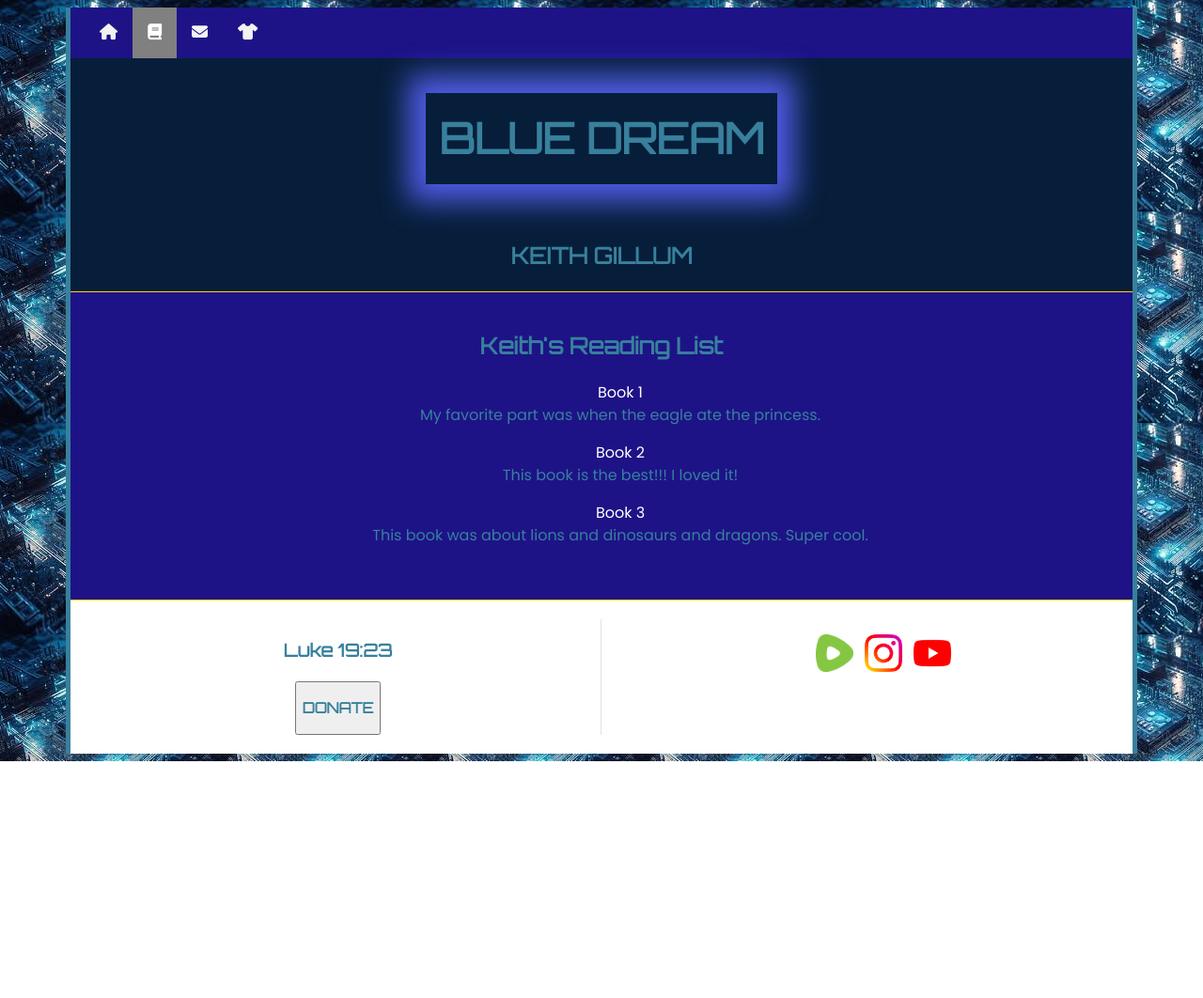
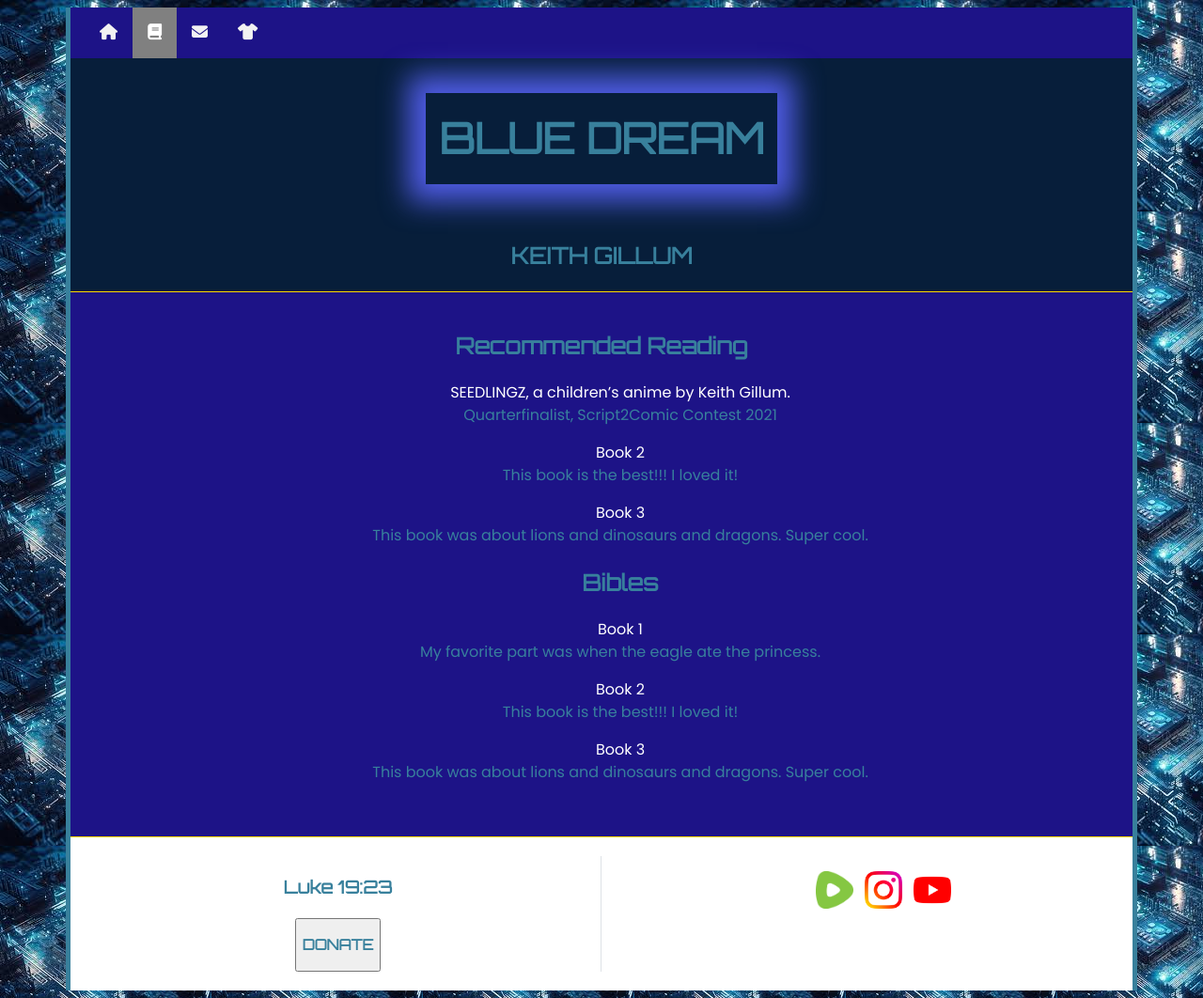
Before and after one commit to DirtyVegas/DirtyVegas.github.io, a plain HTML site: page reading.html in a window 1280 px wide. Shown: the whole page at 94% size. Before the commit the page ends 810 px from the top, so only its background shows below. Drawn offline with Linux system fonts and the light colour scheme.

Commit message:
Updates reading list, adds bible list items

```diff
--- a/reading.html
+++ b/reading.html
@@ -52,10 +52,10 @@
     </div>
 
     <section id="endorsements">
-        <h2>Keith's Reading List</h2>
+        <h2>Recommended Reading</h2>
         <ul class="reading-list">
           <li>
-            <a href="https://www.amazon.com" target="_blank">Book 1</a><p>My favorite part was when the eagle ate the princess.</p>
+            <a href="http://localhost:63342/blue-dream/shop.html" target="_blank">SEEDLINGZ, a children’s anime by Keith Gillum.</a><p>Quarterfinalist, Script2Comic Contest 2021 </p>
           </li>
           <li>
             <a href="https://www.amazon.com" target="_blank">Book 2</a><p>This book is the best!!! I loved it!</p>
@@ -63,6 +63,16 @@
           <li>
             <a href="https://www.amazon.com" target="_blank">Book 3</a><p>This book was about lions and dinosaurs and dragons. Super cool.</p>
           </li>
+            <h2>Bibles</h2>
+            <li>
+                <a href="https://www.amazon.com" target="_blank">Book 1</a><p>My favorite part was when the eagle ate the princess.</p>
+            </li>
+            <li>
+                <a href="https://www.amazon.com" target="_blank">Book 2</a><p>This book is the best!!! I loved it!</p>
+            </li>
+            <li>
+                <a href="https://www.amazon.com" target="_blank">Book 3</a><p>This book was about lions and dinosaurs and dragons. Super cool.</p>
+            </li>
         </ul>
     </section>
 
```
